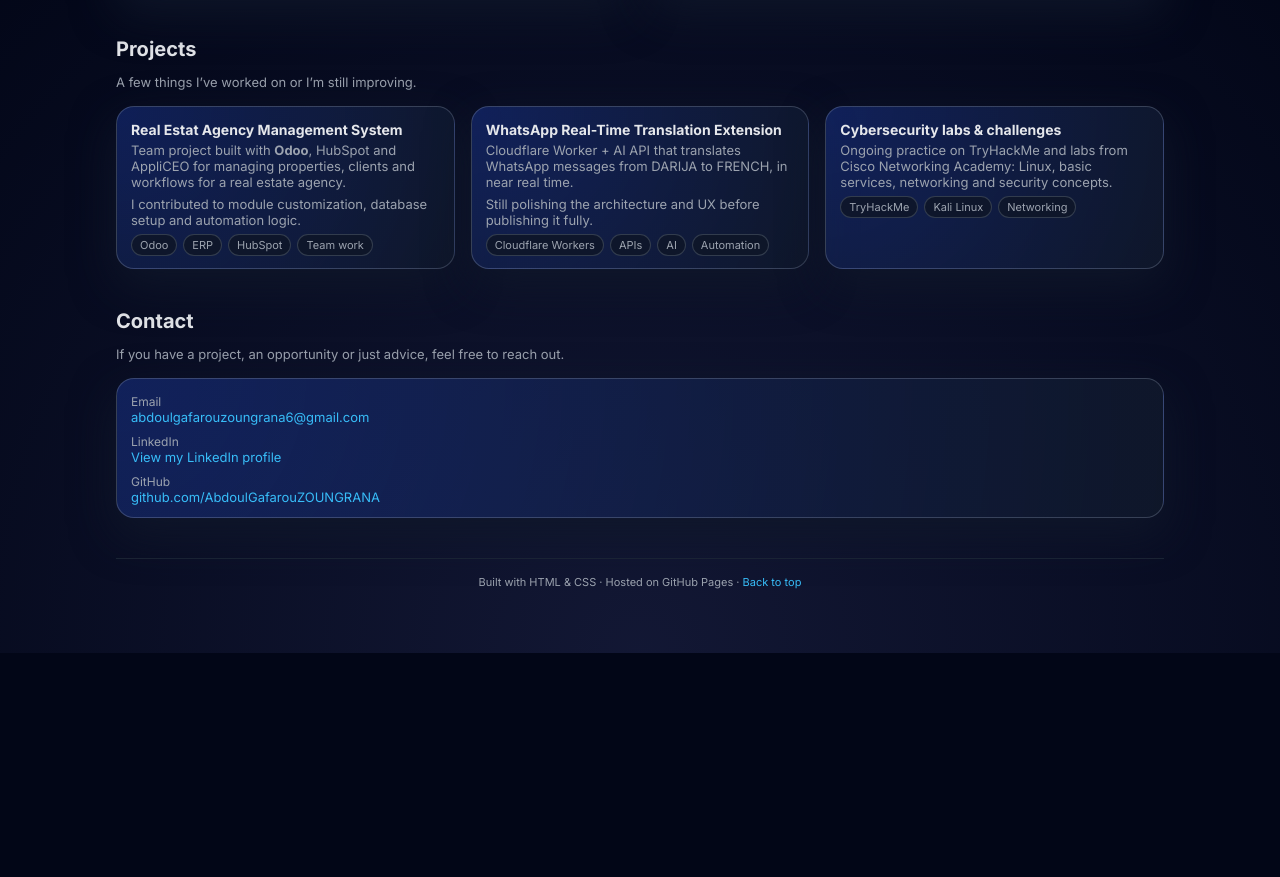
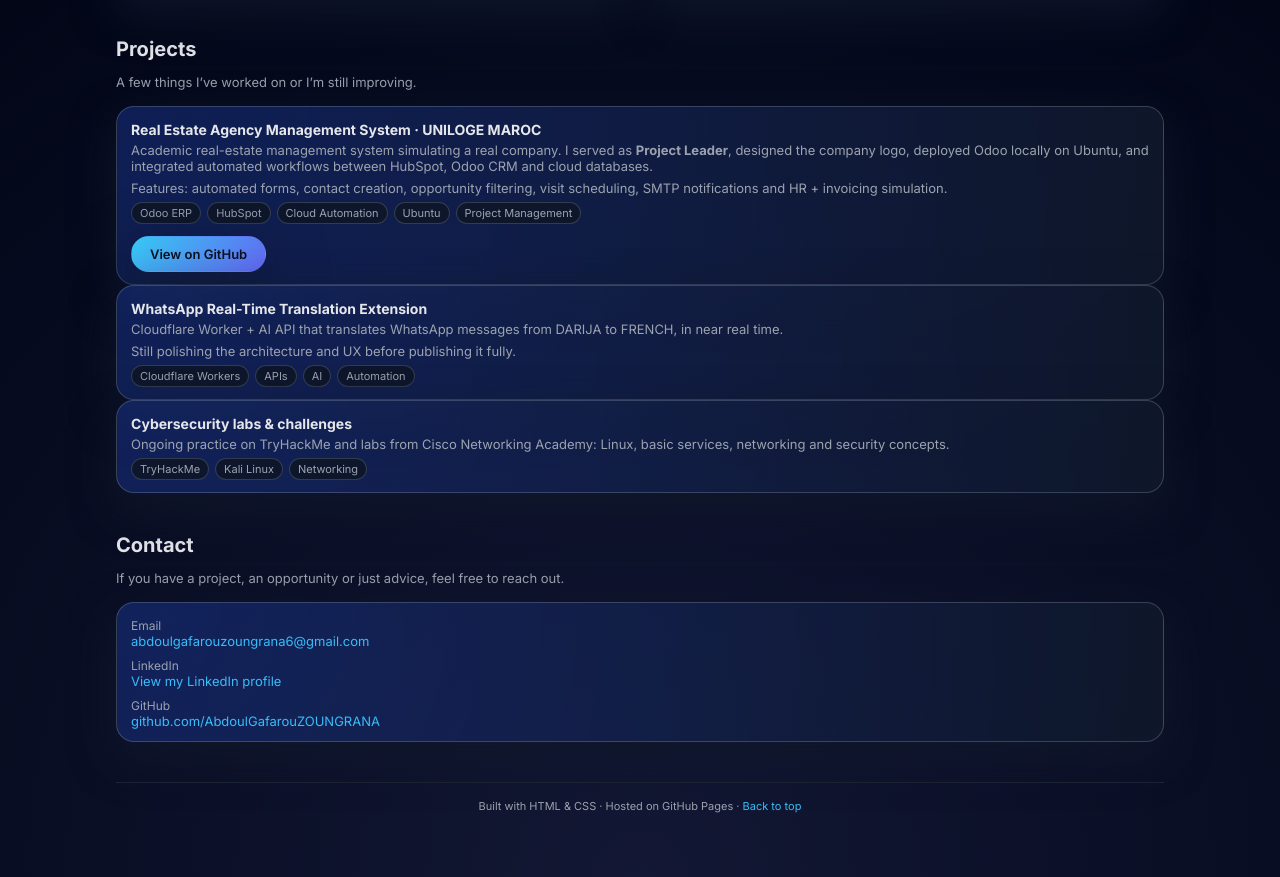
Before and after one commit to AbdoulGafarouZOUNGRANA/portfolio, a plain HTML site: page index.html in a window 1280 px wide. Shown: the part 990-1867 px from the top of the page. Before the commit the page ends 1643 px from the top, so only its background shows below. Drawn offline with Linux system fonts and the light colour scheme.

Commit message:
Update index.html

```diff
--- a/index.html
+++ b/index.html
@@ -805,29 +805,48 @@
         Quelques projets sur lesquels j’ai travaillé ou que je continue d’améliorer.
       </p>
 
-      <div class="projects-grid">
      <div class="card">
-          <div class="project-title"><strong>Real Estat Agency Management System</strong></div>
+  <div class="project-title"><strong>Real Estate Agency Management System · UNILOGE MAROC</strong></div>
+
   <p class="lang-en">
-            Team project built with <strong>Odoo</strong>, HubSpot and AppliCEO
-            for managing properties, clients and workflows for a real estate agency.
+    Academic real-estate management system simulating a real company.
+    I served as <strong>Project Leader</strong>, designed the company logo,
+    deployed Odoo locally on Ubuntu, and integrated automated workflows
+    between HubSpot, Odoo CRM and cloud databases.
   </p>
+
   <p class="lang-fr-block">
-            Projet d’équipe réalisé avec <strong>Odoo</strong>, HubSpot et AppliCEO
-            pour gérer les biens, les clients, les contrats et les flux de travail d’une agence immobilière.
+    Système académique simulant une véritable agence immobilière.
+    J’ai été <strong>Chef de projet</strong>, créé le logo officiel, déployé Odoo sous Ubuntu,
+    et intégré des automatisations entre HubSpot, le CRM d’Odoo et la base de données cloud.
   </p>
+
   <p class="lang-en">
-            I contributed to module customization, database setup and automation logic.
+    Features: automated forms, contact creation, opportunity filtering,
+    visit scheduling, SMTP notifications and HR + invoicing simulation.
   </p>
+
   <p class="lang-fr-block">
-            J’ai travaillé sur la personnalisation des modules, la base de données
-            et la logique d’automatisation.
+    Fonctionnalités : formulaires automatisés, création de contacts, filtrage d’opportunités,
+    planification des visites, notifications SMTP et simulation RH + facturation.
   </p>
+
   <div class="tag-row">
-            <span class="tag">Odoo</span>
-            <span class="tag">ERP</span>
+    <span class="tag">Odoo ERP</span>
     <span class="tag">HubSpot</span>
-            <span class="tag">Team work</span>
+    <span class="tag">Cloud Automation</span>
+    <span class="tag">Ubuntu</span>
+    <span class="tag">Project Management</span>
+  </div>
+
+  <div style="margin-top:12px;">
+    <a
+      class="btn btn-primary"
+      href="https://github.com/AbdoulGafarouZOUNGRANA/estate-agency-system"
+      target="_blank"
+    >
+      View on GitHub
+    </a>
   </div>
 </div>
 
```
Lines whose indentation alone changed are shown as unchanged.
